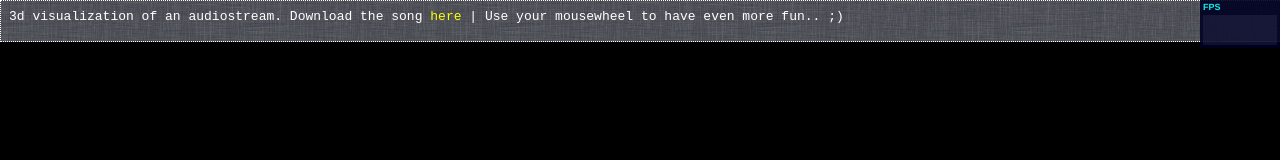
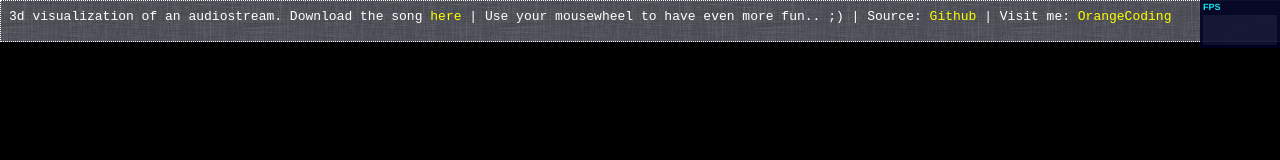
Before and after one commit to nate2014jatc/3d-audio-visualization, a plain HTML site: page index.html in a window 1280 px wide. Drawn offline with Linux system fonts and the light colour scheme; no server answers.

Commit message:
added some links

```diff
--- a/index.html
+++ b/index.html
@@ -22,7 +22,7 @@
 	<body>
 		<div id="header">
 			<p class="description">
-				3d visualization of an audiostream. Download the song <a href="http://www.jamendo.com/en/track/81740/sad-robot" target="_blank">here</a>  |  Use your mousewheel to have even more fun.. ;)
+				3d visualization of an audiostream. Download the song <a href="http://www.jamendo.com/en/track/81740/sad-robot" target="_blank">here</a>  |  Use your mousewheel to have even more fun.. ;)  |  Source: <a href="http://goo.gl/W78diF" target="_blank">Github</a>  |  Visit me: <a href="http://orange-coding.net" target="_blank">OrangeCoding</a>
 			</p>
 		</div>
 		<div id="downloadAnimation" style="opacity: 1;">
```
